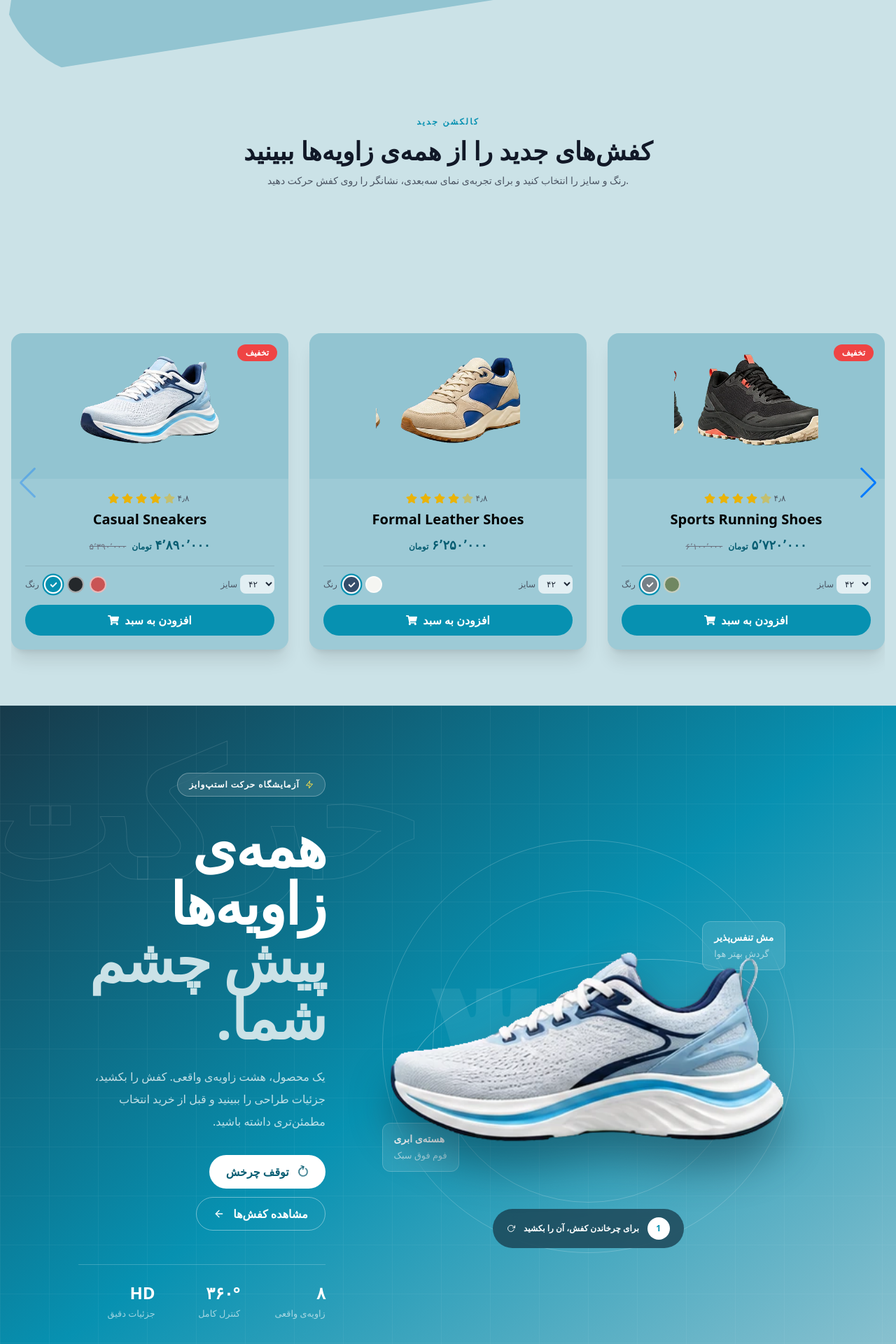
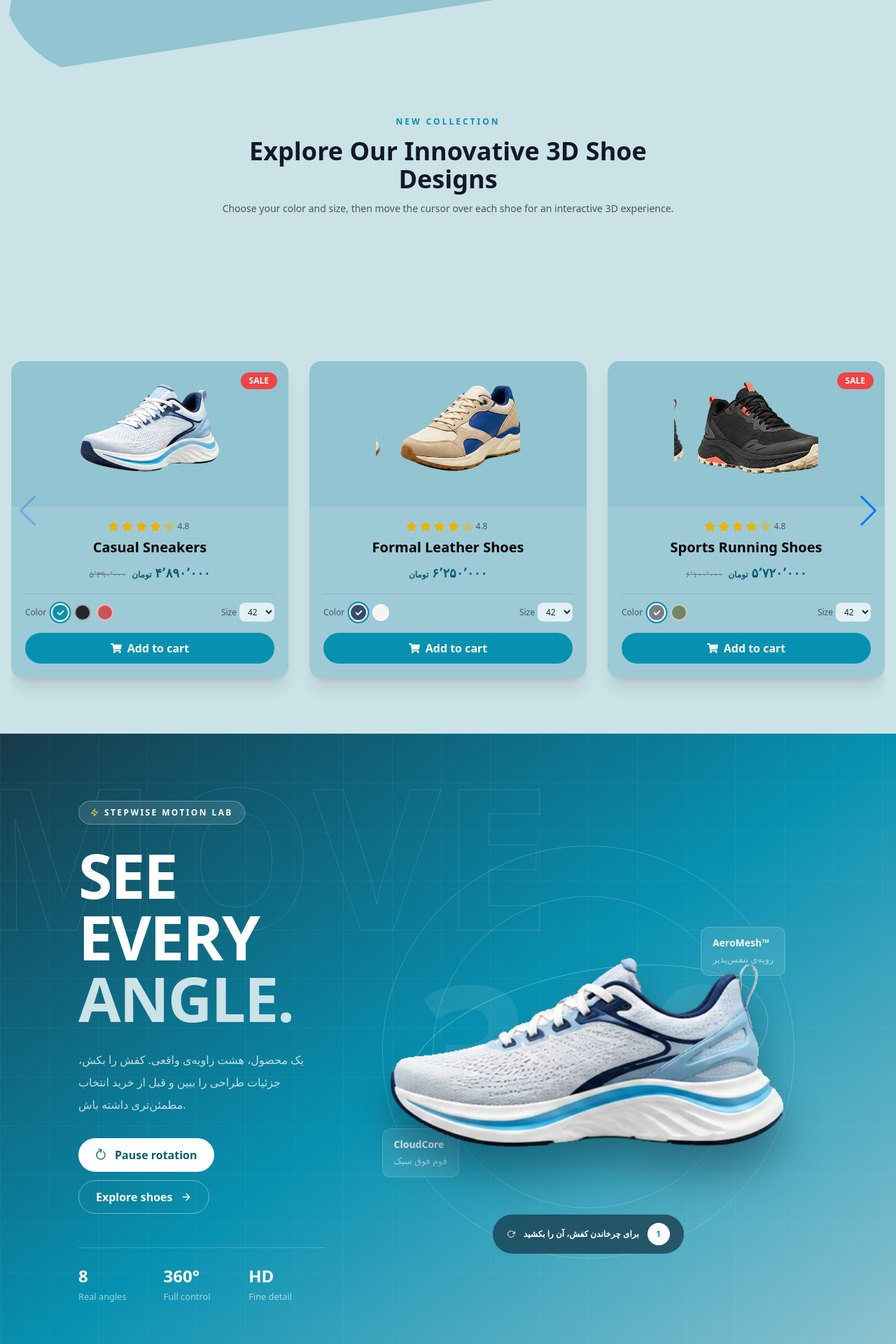
Before and after one commit to itzhoman/StepWise, a React (Vite) app: page / in a window 1280 px wide. Shown: the part 890-2810 px from the top of the page at 70% size. Built offline with nearby package versions, Linux system fonts and the light colour scheme.

Commit message:
Revert "fix: localize product experience to Persian"
This reverts commit 46618913bdec287873cbc33561348093bc1d4df5.

```diff
--- a/src/components/Experience.jsx
+++ b/src/components/Experience.jsx
@@ -25,29 +25,29 @@ const Experience = () => {
   return (
     <section className="relative min-h-[760px] lg:min-h-[850px] bg-gradient-to-br from-[#173a4a] via-[#0791b1] to-[#92c4d1] overflow-hidden text-white flex items-center px-5 md:px-14 lg:px-28 py-24" id="experience">
       <div className="absolute inset-0 opacity-15 [background-image:linear-gradient(rgba(255,255,255,.3)_1px,transparent_1px),linear-gradient(90deg,rgba(255,255,255,.3)_1px,transparent_1px)] [background-size:70px_70px]" />
-      <span className="absolute -left-10 top-8 text-[19vw] leading-none font-black text-transparent [-webkit-text-stroke:1px_rgba(255,255,255,.12)] select-none">حرکت</span>
+      <span className="absolute -left-10 top-8 text-[22vw] leading-none font-black text-transparent [-webkit-text-stroke:1px_rgba(255,255,255,.12)] select-none">MOVE</span>
 
       <div className="relative z-10 w-full max-w-[1450px] mx-auto grid lg:grid-cols-[.7fr_1.3fr] gap-12 items-center">
-        <div className="order-2 lg:order-1 text-center lg:text-right" dir="rtl">
-          <div className="inline-flex items-center gap-2 rounded-full border border-white/30 bg-white/10 backdrop-blur-md px-4 py-2 text-xs font-bold tracking-[.08em]"><FiZap className="text-yellow-300" /> آزمایشگاه حرکت استپ‌وایز</div>
-          <h2 className="text-5xl md:text-7xl lg:text-[82px] leading-[1.05] font-black mt-7 tracking-tight">همه‌ی زاویه‌ها<br/><span className="text-[#cbe2e7]">پیش چشم شما.</span></h2>
-          <p className="max-w-md text-white/75 leading-8 mt-7 mx-auto lg:mr-0">یک محصول، هشت زاویه‌ی واقعی. کفش را بکشید، جزئیات طراحی را ببینید و قبل از خرید انتخاب مطمئن‌تری داشته باشید.</p>
+        <div className="order-2 lg:order-1 text-center lg:text-left" dir="ltr">
+          <div className="inline-flex items-center gap-2 rounded-full border border-white/30 bg-white/10 backdrop-blur-md px-4 py-2 text-xs font-bold uppercase tracking-[.2em]"><FiZap className="text-yellow-300" /> StepWise Motion Lab</div>
+          <h2 className="text-5xl md:text-7xl lg:text-[88px] leading-[.95] font-black mt-7 tracking-tight">SEE EVERY<br/><span className="text-[#cbe2e7]">ANGLE.</span></h2>
+          <p className="max-w-md text-white/75 leading-8 mt-7 mx-auto lg:mx-0">یک محصول، هشت زاویه‌ی واقعی. کفش را بکش، جزئیات طراحی را ببین و قبل از خرید انتخاب مطمئن‌تری داشته باش.</p>
           <div className="flex flex-wrap justify-center lg:justify-start gap-3 mt-8">
-            <button onClick={() => setAutoSpin((value) => !value)} className="bg-white text-[#075d72] h-12 px-6 rounded-full font-bold flex items-center gap-3 hover:scale-105 duration-300"><FiRotateCw className={autoSpin ? "animate-spin" : ""} />{autoSpin ? "توقف چرخش" : "چرخش خودکار"}</button>
-            <a href="#shop" className="border border-white/40 h-12 px-6 rounded-full font-bold flex items-center gap-3 hover:bg-white/10 duration-300">مشاهده کفش‌ها <FiArrowRight className="rotate-180" /></a>
+            <button onClick={() => setAutoSpin((value) => !value)} className="bg-white text-[#075d72] h-12 px-6 rounded-full font-bold flex items-center gap-3 hover:scale-105 duration-300"><FiRotateCw className={autoSpin ? "animate-spin" : ""} />{autoSpin ? "Pause rotation" : "Auto rotate"}</button>
+            <a href="#shop" className="border border-white/40 h-12 px-6 rounded-full font-bold flex items-center gap-3 hover:bg-white/10 duration-300">Explore shoes <FiArrowRight /></a>
           </div>
-          <div className="grid grid-cols-3 gap-3 mt-12 border-t border-white/20 pt-6"><div><b className="text-2xl">۸</b><small className="block text-white/60 mt-1">زاویه‌ی واقعی</small></div><div><b className="text-2xl">۳۶۰°</b><small className="block text-white/60 mt-1">کنترل کامل</small></div><div><b className="text-2xl">HD</b><small className="block text-white/60 mt-1">جزئیات دقیق</small></div></div>
+          <div className="grid grid-cols-3 gap-3 mt-12 border-t border-white/20 pt-6"><div><b className="text-2xl">8</b><small className="block text-white/60 mt-1">Real angles</small></div><div><b className="text-2xl">360°</b><small className="block text-white/60 mt-1">Full control</small></div><div><b className="text-2xl">HD</b><small className="block text-white/60 mt-1">Fine detail</small></div></div>
         </div>
 
         <div className="order-1 lg:order-2 relative min-h-[420px] lg:min-h-[640px] grid place-items-center [perspective:1100px]" onPointerDown={(event) => { setDragging(true); setAutoSpin(false); startX.current = event.clientX; event.currentTarget.setPointerCapture(event.pointerId); }} onPointerMove={drag} onPointerUp={() => setDragging(false)}>
           <div className="absolute w-[90%] aspect-square rounded-full border border-white/20" />
           <div className="absolute w-[68%] aspect-square rounded-full border border-white/20" />
           <div className="absolute w-[80%] h-[36%] rounded-[50%] border border-white/30 rotate-[-12deg]" />
-          <span className="absolute text-[12rem] md:text-[18rem] font-black text-white/[.08]">۳۶۰</span>
+          <span className="absolute text-[12rem] md:text-[18rem] font-black text-white/[.08]">360</span>
           <img src={frames[frame]} alt={`نمای ${frame + 1} کفش Aero Motion`} className="relative z-10 w-[115%] max-w-[850px] object-contain drop-shadow-[0_38px_30px_rgba(8,41,53,.45)] select-none duration-150" draggable="false" />
           <div className="absolute bottom-0 md:bottom-8 flex items-center gap-3 bg-[#173a4a]/75 backdrop-blur-md px-5 py-3 rounded-full text-xs font-bold"><FiRotateCw /> برای چرخاندن کفش، آن را بکشید <span className="w-8 h-8 rounded-full bg-white text-[#0791b1] grid place-items-center">{frame + 1}</span></div>
-          <div className="absolute top-[22%] right-0 md:right-[7%] bg-white/10 backdrop-blur-lg border border-white/20 px-4 py-3 rounded-xl"><b className="block text-sm">مش تنفس‌پذیر</b><small className="text-white/60">گردش بهتر هوا</small></div>
-          <div className="absolute bottom-[22%] left-0 md:left-[5%] bg-white/10 backdrop-blur-lg border border-white/20 px-4 py-3 rounded-xl"><b className="block text-sm">هسته‌ی ابری</b><small className="text-white/60">فوم فوق سبک</small></div>
+          <div className="absolute top-[22%] right-0 md:right-[7%] bg-white/10 backdrop-blur-lg border border-white/20 px-4 py-3 rounded-xl"><b className="block text-sm">AeroMesh™</b><small className="text-white/60">رویه‌ی تنفس‌پذیر</small></div>
+          <div className="absolute bottom-[22%] left-0 md:left-[5%] bg-white/10 backdrop-blur-lg border border-white/20 px-4 py-3 rounded-xl"><b className="block text-sm">CloudCore</b><small className="text-white/60">فوم فوق سبک</small></div>
         </div>
       </div>
     </section>
--- a/src/components/Product.jsx
+++ b/src/components/Product.jsx
@@ -50,11 +50,11 @@ function ShoeCard({ data, detail, onAdd, onPreview }) {
             onPointerMove={handleMove}
             onPointerLeave={() => { if (imageRef.current) imageRef.current.style.transform = "translateY(-5rem) rotateY(0) rotateX(0)"; }}
         >
-            {detail.oldPrice && <span className="absolute z-20 top-4 right-4 bg-red-500 text-white text-xs font-bold px-3 py-1 rounded-full">تخفیف</span>}
+            {detail.oldPrice && <span className="absolute z-20 top-4 right-4 bg-red-500 text-white text-xs font-bold px-3 py-1 rounded-full">SALE</span>}
             <button
                 className="relative h-[230px] w-full bg-transparent border-0 [perspective:900px]"
                 onClick={() => onPreview({ ...data, ...detail, colorIndex: color })}
-                aria-label={`نمای سه‌بعدی ${data.title}`}
+                aria-label={`Open 3D view for ${data.title}`}
             >
                 <img
                     ref={imageRef}
@@ -64,14 +64,14 @@ function ShoeCard({ data, detail, onAdd, onPreview }) {
                     className="max-w-[300px] w-full h-[350px] object-contain block mx-auto -translate-y-20 duration-200 drop-shadow-xl [transform-style:preserve-3d]"
                 />
                 <span className="absolute bottom-3 left-1/2 -translate-x-1/2 flex items-center gap-1 bg-white/80 text-[#0791b1] text-[11px] font-bold px-3 py-1 rounded-full opacity-0 group-hover:opacity-100 duration-300 whitespace-nowrap">
-                    <FiRotateCw /> نمای ۳۶۰ درجه
+                    <FiRotateCw /> 360° View
                 </span>
             </button>
 
             <div className="p-5 text-center -mt-7 bg-white/10 rounded-b-2xl">
                 <div className="flex items-center justify-center gap-1 mb-2">
                     {[...Array(5)].map((_, i) => <FaStar key={i} className={i === 4 ? "text-yellow-500/50" : "text-yellow-500"} />)}
-                    <span className="text-xs text-gray-600 group-hover:text-white mr-1">۴٫۸</span>
+                    <span className="text-xs text-gray-600 group-hover:text-white mr-1">4.8</span>
                 </div>
                 <h3 className="text-xl font-bold">{data.title}</h3>
                 <div className="flex justify-center items-baseline gap-2 mt-2" dir="rtl">
@@ -81,7 +81,7 @@ function ShoeCard({ data, detail, onAdd, onPreview }) {
 
                 <div className="flex justify-between items-center mt-4 pt-3 border-t border-black/10">
                     <div className="flex items-center gap-2">
-                        <span className="text-xs text-gray-600 group-hover:text-white">رنگ</span>
+                        <span className="text-xs text-gray-600 group-hover:text-white">Color</span>
                         {detail.colors.map((item, index) => (
                             <button
                                 key={item.name}
@@ -93,9 +93,9 @@ function ShoeCard({ data, detail, onAdd, onPreview }) {
                             >{color === index && <FaCheck className="text-white text-[9px]" />}</button>
                         ))}
                     </div>
-                    <label className="flex items-center gap-1 text-xs text-gray-600 group-hover:text-white">سایز
+                    <label className="flex items-center gap-1 text-xs text-gray-600 group-hover:text-white">Size
                         <select value={size} onChange={(event) => setSize(Number(event.target.value))} className="bg-white/70 text-gray-800 rounded-lg px-2 py-1 outline-none">
-                            {[39, 40, 41, 42, 43, 44].map((item) => <option key={item} value={item}>{item.toLocaleString("fa-IR")}</option>)}
+                            {[39, 40, 41, 42, 43, 44].map((item) => <option key={item}>{item}</option>)}
                         </select>
                     </label>
                 </div>
@@ -104,7 +104,7 @@ function ShoeCard({ data, detail, onAdd, onPreview }) {
                     className={`w-full flex justify-center items-center gap-2 duration-300 text-white py-2.5 px-4 rounded-full mt-4 font-bold ${added ? "bg-green-500" : "bg-[#0791b1] hover:scale-[1.02] group-hover:bg-[#075d72]"}`}
                     onClick={addToCart}
                 >
-                    {added ? <><FaCheck /> به سبد اضافه شد</> : <><FaShoppingCart /> افزودن به سبد</>}
+                    {added ? <><FaCheck /> Added to cart</> : <><FaShoppingCart /> Add to cart</>}
                 </button>
             </div>
         </article>
@@ -127,12 +127,12 @@ function PreviewModal({ product, onClose, onAdd }) {
                     onPointerMove={(event) => { if (dragging && Math.abs(event.clientX - startX.current) > 18) { const direction = event.clientX > startX.current ? 1 : -1; setFrame((current) => (current + direction + 8) % 8); startX.current = event.clientX; } }}
                     onPointerUp={() => setDragging(false)}
                 >
-                    <span className="absolute text-[9rem] font-black text-white/20">۳۶۰°</span>
+                    <span className="absolute text-[9rem] font-black text-white/20">360°</span>
                     <div className="absolute w-[75%] h-[45%] rounded-[50%] border border-white/60 rotate-[-8deg]" />
                     <img src={product.frames[frame]} alt={`زاویه ${frame + 1} از کفش ${product.title}`} style={{ filter: product.colors[product.colorIndex].filter }} className="relative z-10 w-[92%] max-h-[430px] object-contain drop-shadow-2xl select-none" draggable="false" />
-                    <span className="absolute bottom-5 flex items-center gap-2 text-xs text-[#075d72] font-bold"><FiRotateCw /> برای دیدن ۸ زاویه‌ی واقعی، کفش را بکشید</span>
+                    <span className="absolute bottom-5 flex items-center gap-2 text-xs text-[#075d72] font-bold"><FiRotateCw /> Drag for a real 8-angle view</span>
                 </div>
-                <div className="p-8 flex flex-col justify-center text-right" dir="rtl"><span className="text-xs font-bold text-[#0791b1]">پیش‌نمایش تعاملی</span><h3 className="text-3xl font-extrabold mt-2" dir="ltr">{product.title}</h3><p className="text-sm text-gray-600 leading-7 mt-4">راحتی پریمیوم، پشتیبانی منعطف و وزن سبک؛ طراحی‌شده برای هر قدم شما.</p><strong className="text-2xl text-[#075d72] mt-5">{money(product.price)} <small className="text-xs">تومان</small></strong><button onClick={() => { onAdd({ ...product, color: product.colors[product.colorIndex], size: 42 }); onClose(); }} className="bg-[#0791b1] text-white rounded-full py-3 mt-6 flex items-center justify-center gap-2 font-bold"><FaShoppingCart /> افزودن به سبد</button></div>
+                <div className="p-8 flex flex-col justify-center text-left" dir="ltr"><span className="text-xs font-bold text-[#0791b1] uppercase">Interactive preview</span><h3 className="text-3xl font-extrabold mt-2">{product.title}</h3><p className="text-sm text-gray-600 leading-7 mt-4">Premium comfort, flexible support and a lightweight feel designed for every step.</p><strong className="text-2xl text-[#075d72] mt-5" dir="rtl">{money(product.price)} <small className="text-xs">تومان</small></strong><button onClick={() => { onAdd({ ...product, color: product.colors[product.colorIndex], size: 42 }); onClose(); }} className="bg-[#0791b1] text-white rounded-full py-3 mt-6 flex items-center justify-center gap-2 font-bold"><FaShoppingCart /> Add to cart</button></div>
             </div>
         </div>
     );
@@ -155,16 +155,16 @@ const Product = () => {
     return (
         <section id="shop" className="flex flex-col justify-center items-center mb-6 px-4" ref={sectionRef}>
             <div className="text-center max-w-2xl">
-                <span className="text-[#0791b1] font-bold tracking-[.18em] text-xs">کالکشن جدید</span>
-                <h2 className="text-3xl md:text-4xl font-extrabold text-gray-900 mt-3">کفش‌های جدید را از همه‌ی زاویه‌ها ببینید</h2>
-                <p className="text-gray-600 mt-3 text-sm">رنگ و سایز را انتخاب کنید و برای تجربه‌ی نمای سه‌بعدی، نشانگر را روی کفش حرکت دهید.</p>
+                <span className="text-[#0791b1] font-bold uppercase tracking-[.25em] text-xs">New collection</span>
+                <h2 className="text-3xl md:text-4xl font-extrabold text-gray-900 mt-3">Explore Our Innovative 3D Shoe Designs</h2>
+                <p className="text-gray-600 mt-3 text-sm">Choose your color and size, then move the cursor over each shoe for an interactive 3D experience.</p>
             </div>
             <div className="container mt-32">
                 <Swiper modules={[Navigation, Pagination]} spaceBetween={30} slidesPerView={1} navigation breakpoints={{ 640: { slidesPerView: 1 }, 768: { slidesPerView: 2 }, 1024: { slidesPerView: 3 } }} className="!pb-14">
                     {ProductsData.map((data, index) => <SwiperSlide key={data.id} className="!h-auto pt-20"><ShoeCard data={data} detail={productDetails[index]} onAdd={addToCart} onPreview={setPreview} /></SwiperSlide>)}
                 </Swiper>
             </div>
-            {cart.length > 0 && <button className="fixed z-40 bottom-6 right-6 bg-[#0791b1] text-white shadow-2xl rounded-full px-5 py-3 flex items-center gap-3 font-bold"><FaShoppingCart /><span>سبد خرید</span><b className="bg-white text-[#0791b1] w-7 h-7 rounded-full grid place-items-center">{cart.length.toLocaleString("fa-IR")}</b></button>}
+            {cart.length > 0 && <button className="fixed z-40 bottom-6 right-6 bg-[#0791b1] text-white shadow-2xl rounded-full px-5 py-3 flex items-center gap-3 font-bold"><FaShoppingCart /><span>Cart</span><b className="bg-white text-[#0791b1] w-7 h-7 rounded-full grid place-items-center">{cart.length}</b></button>}
             <PreviewModal product={preview} onClose={() => setPreview(null)} onAdd={addToCart} />
         </section>
     );
```
